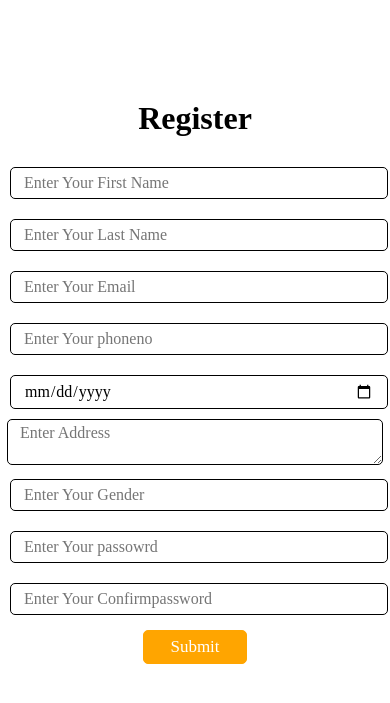
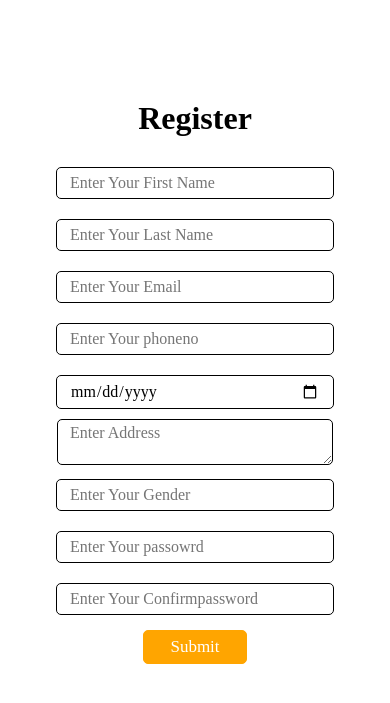
Before and after one commit to Milanmiyani/finalfile, a PHP site: page /register.html in a window 390 px wide. Shown: the part 56-759 px from the top of the page. Run offline with PHP 8.4, Linux system fonts and the light colour scheme.

Commit message:
Add files via upload

```diff
--- a/register.css
+++ b/register.css
@@ -86,6 +86,8 @@
 
 
 
+
+
 @media(max-width: 760px){
 
     .navbar nav .logo{
@@ -108,15 +110,20 @@
         border-radius: 5px;
         transition: 0.5s ease;
     }
+    .register{
+        margin-top:100px;
+    }
+    .register form input{
+        width: 250px;
+    }
+    .register form #address{
+        width: 250px;
+    }
+
 
 }
 @media(max-width: 1025px){
 
-    .register form #address{
-        padding: 4px 12px;
-        width: 350px;
-
-    }
 
 
 }
```
